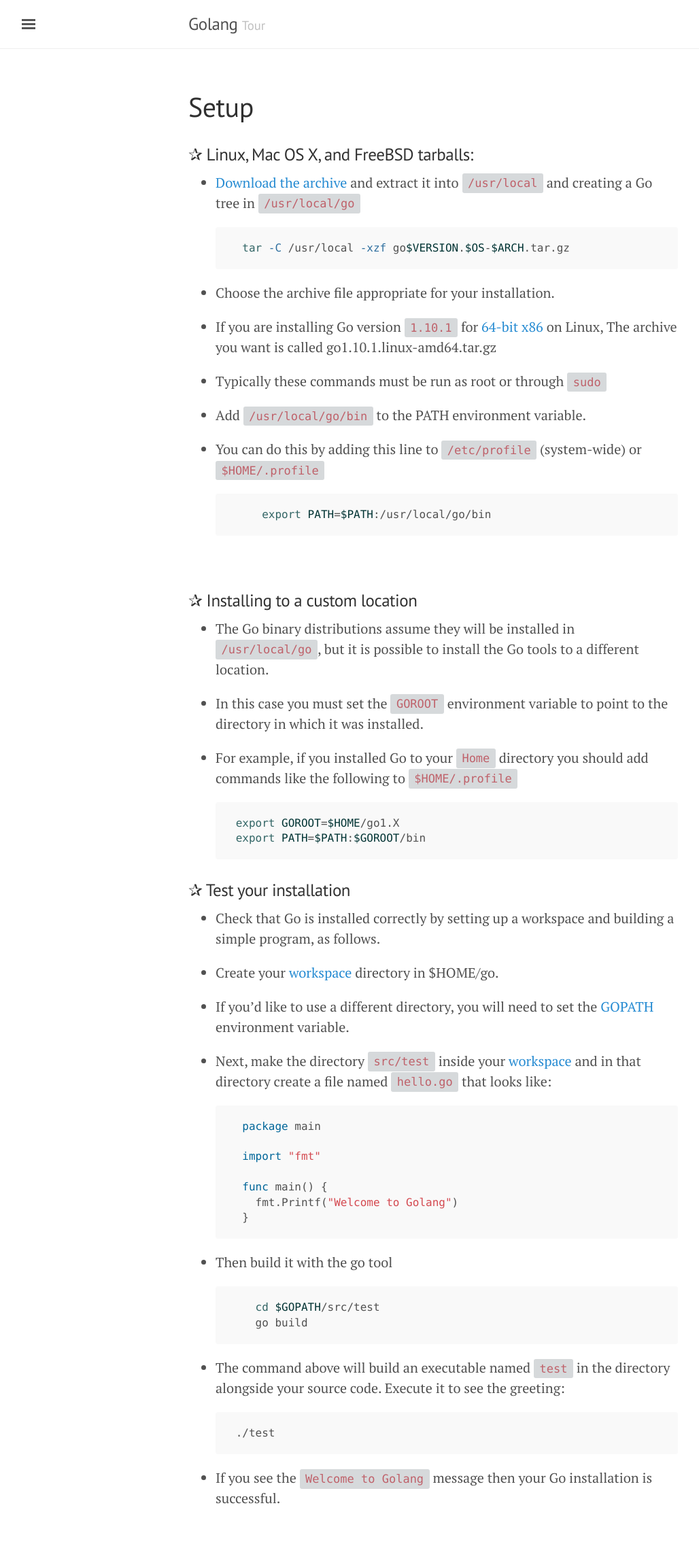
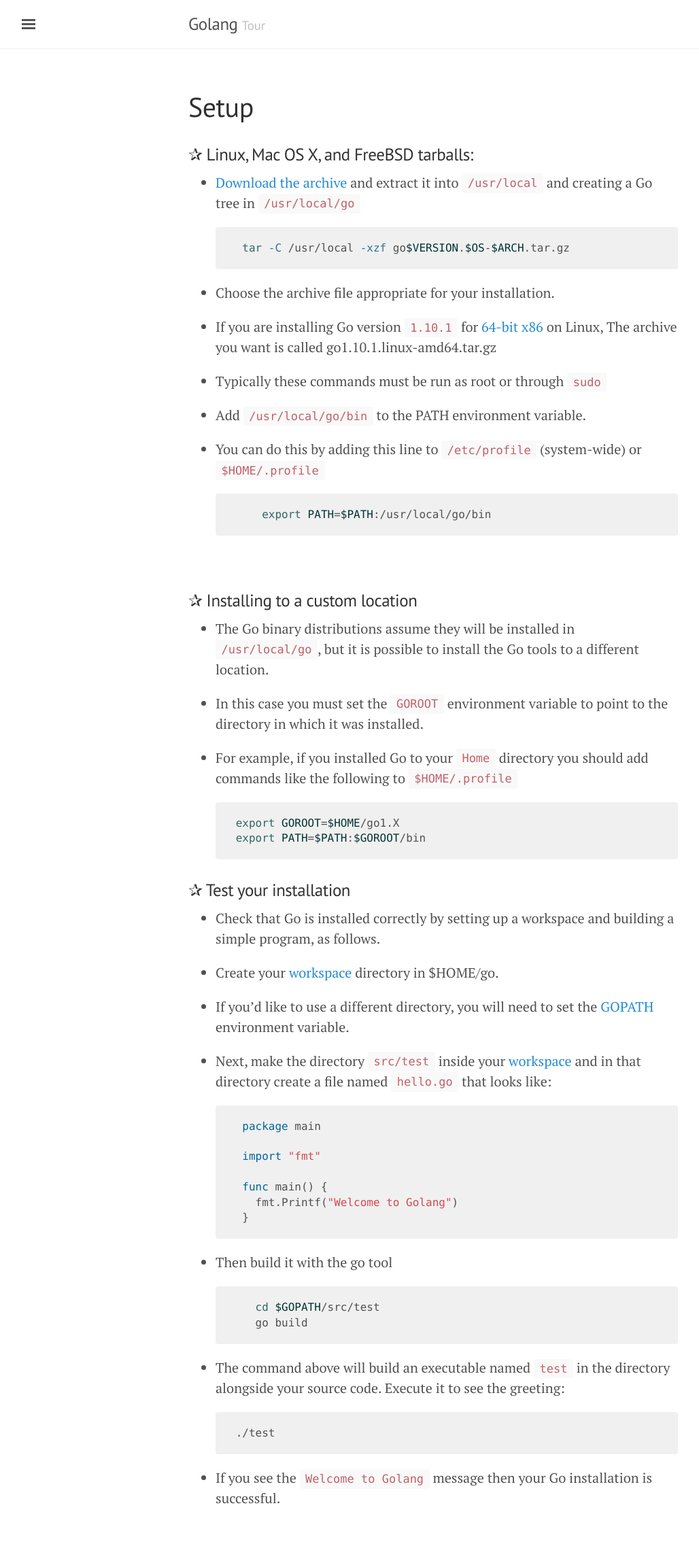
Before and after one commit to SGKutty/go, a Jekyll site: the page built from docs/setup.md, in a window 1280 px wide. Shown: the whole page at 68% size, without its empty margins (3-1031 px from the left). Built offline with Jekyll 4.4.1, drawn with Linux system fonts in a browser that asks for light colours.

Commit message:
Code background changed

```diff
--- a/public/css/poole.css
+++ b/public/css/poole.css
@@ -156,7 +156,7 @@ code {
   padding: .25em .5em;
   font-size: 85%;
   color: #bf616a;
-  background-color: #d6d9db;
+  background-color: #f9f9f9;
   border-radius: 3px;
 }
 pre {
@@ -170,7 +170,7 @@ pre {
   white-space: pre-wrap;
   word-break: break-all;
   word-wrap: break-word;
-  background-color: #f9f9f9;
+  background-color: #f0f0f0;
 }
 pre code {
   padding: 0;
```
